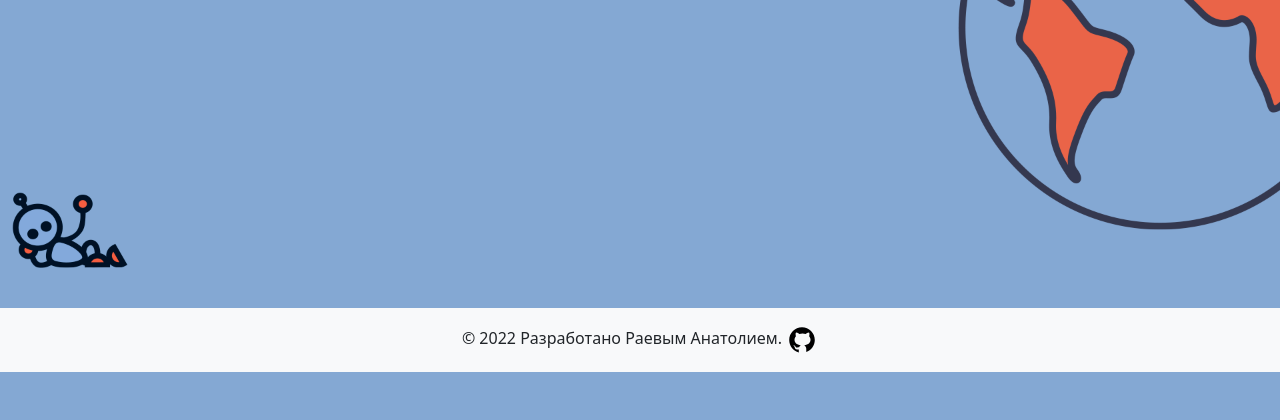
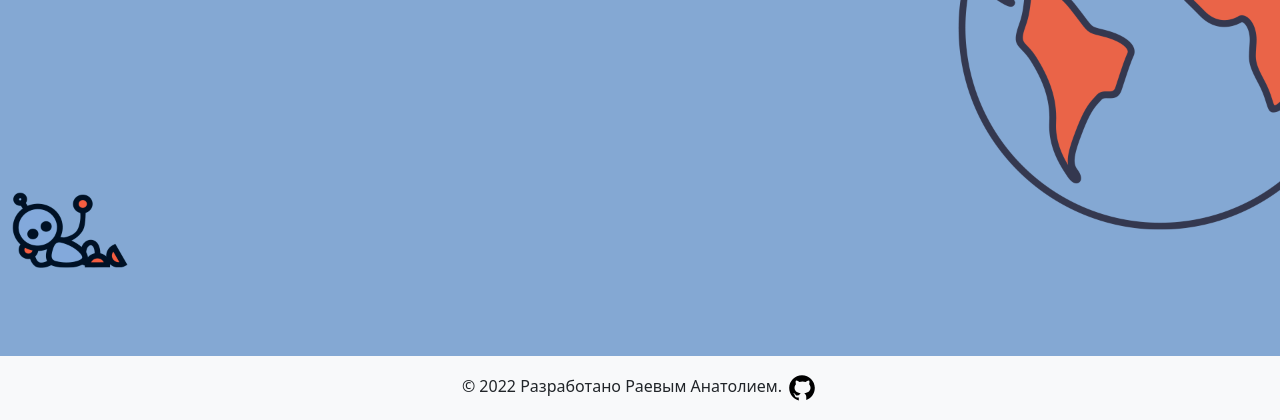
Before and after one commit to CralixRaev/protonCoin, a Flask app: page / in a window 1280 px wide. Shown: the part 630-1050 px from the top of the page. Before the commit the page ends 1002 px from the top, so only its background shows below. Run offline with Flask 2, Linux system fonts and the light colour scheme; data that the repository does not hold is empty; parts of the project's set-up code (start-up, migrations or seed data) failed here and were passed over; some libraries are stand-ins or nearby versions.

Commit message:
fix footer

```diff
--- a/blueprints/landing/templates/landing/base.html
+++ b/blueprints/landing/templates/landing/base.html
@@ -76,7 +76,7 @@
     {% endwith %}
     {% block content %}{% endblock %}
 </main>
-<footer class="bg-light text-center text-lg-start">
+<footer class="bg-light text-center text-lg-start mt-5">
     <div class="text-center p-3">
          © 2022 Разработано Раевым Анатолием.
     <a href="https://github.com/CralixRaev/protonCoin"><img height="32px"
```
